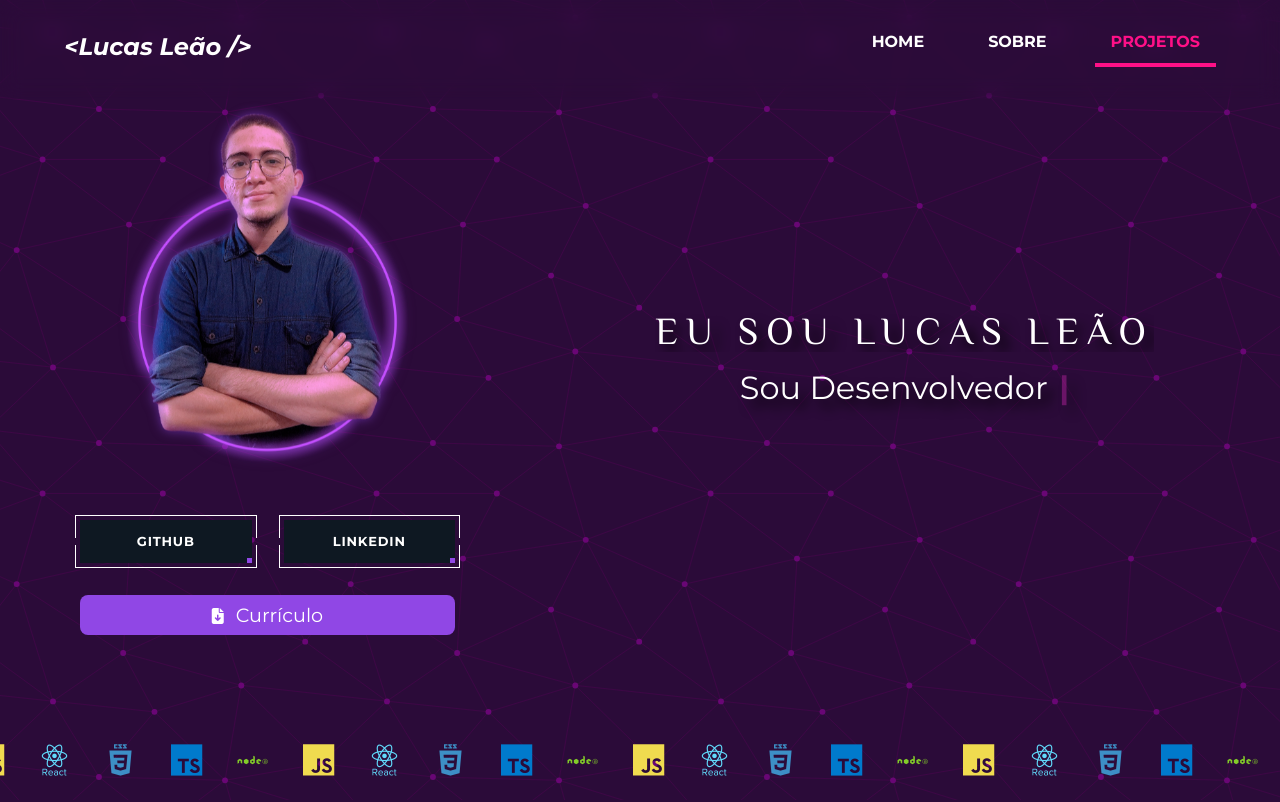
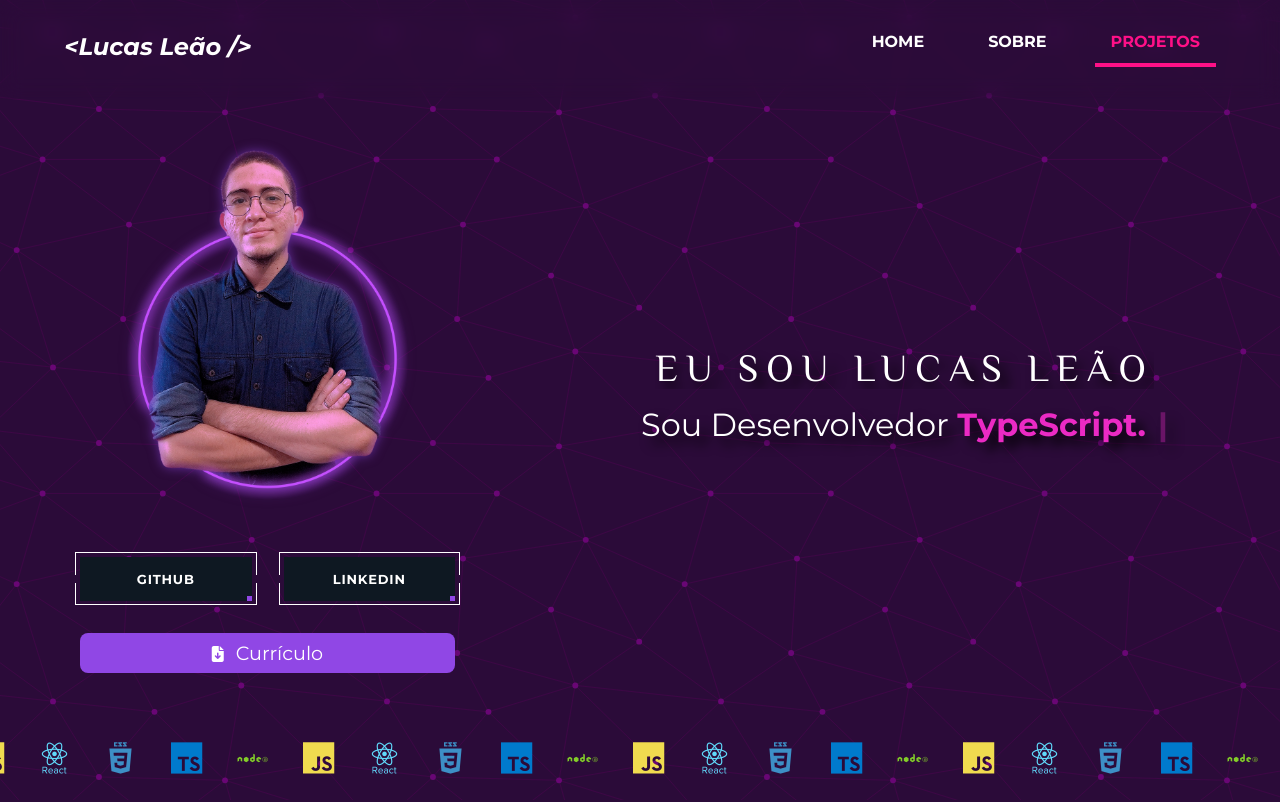
Before and after one commit to lllleao/portfolio, a React (Vite) app: page / in a window 1280 px wide. Shown: the top 802 px of the page. Built offline with nearby package versions, Linux system fonts and the light colour scheme; the HTML template or start-up script is replaced by a standard one.

Commit message:
fix: hero height bug

```diff
--- a/src/components/Home/index.tsx
+++ b/src/components/Home/index.tsx
@@ -1,5 +1,6 @@
 import React, { useEffect, useRef, useState } from 'react'
 import { useDispatch, useSelector } from 'react-redux'
+import { useInView } from 'react-intersection-observer'
 import { home } from '@store/reducers/intersection'
 
 import Slider from '@components/Slider'
@@ -8,24 +9,31 @@ import * as S from './styles'
 
 import avatar from '@images/perfil-fundo2.png'
 import cv from '@images/CV.pdf'
-import { useInView } from 'react-intersection-observer'
 import { RootReducer } from '@store/index'
 
 const Home = () => {
+    const { heightHeader } = useSelector(
+        (state: RootReducer) => state.intersection
+    )
     const [cvDownload, setCvDownload] = useState(false)
-    const { ref: myRef, inView } = useInView({ threshold: 0.2 })
     const [finished, setFinished] = useState(false)
     const [globalIndex, setGlobalIndex] = useState(0)
     const [letters, setLetters] = useState('')
     const [globalIndexOfArray, setGlobalIndexOfArray] = useState(0)
+
+    const { ref: myRef, inView } = useInView({ threshold: 0.2 })
+
     const developmentControll = useRef(true)
-    const { home: homeView, about, projects } = useSelector(
-            (state: RootReducer) => state.intersection
-        )
+
+    const {
+        home: homeView,
+        about,
+        projects
+    } = useSelector((state: RootReducer) => state.intersection)
     const text = ['  Full Stack. ', ' TypeScript. ', ' Python. ']
 
     useEffect(() => {
-        if (developmentControll.current) {
+        if (developmentControll.current && import.meta.env.VITE_NOT_MOUNT) {
             developmentControll.current = false
             return undefined
         }
@@ -73,9 +81,9 @@ const Home = () => {
 
     const dispatch = useDispatch()
     useEffect(() => {
-
         dispatch(home(inView))
     }, [inView, dispatch, homeView, about, projects])
+
 
     const handleAnimation = (e: React.MouseEvent<HTMLElement, MouseEvent>) => {
         e.preventDefault()
@@ -91,8 +99,8 @@ const Home = () => {
         }, 4000)
     }
     return (
-        <S.HeroContainer id="home" ref={myRef}>
-            <S.Hero className="container">
+        <S.HeroContainer id="home">
+            <S.Hero $heightHeader={heightHeader} ref={myRef} className="container mt-profile">
                 <S.Profile>
                     <img srcSet={avatar} alt="Leao Dev" />
                     <S.ProfileNav>
--- a/src/components/Home/styles.ts
+++ b/src/components/Home/styles.ts
@@ -3,6 +3,7 @@ import { keyframes, styled } from 'styled-components'
 type Props = {
     $download: boolean
 }
+
 const type = keyframes`
     from {
         opacity: 0.3;
@@ -29,16 +30,22 @@ export const HeroContainer = styled.section`
     display: flex;
     flex-direction: column;
     justify-content: space-between;
+    @media screen and (max-width: 1024px){
+        /* padding-top: 5rem; */
+        /* height: 100%; */
+    }
 `
-export const Hero = styled.div`
+export const Hero = styled.div<{$heightHeader: number}>`
     display: flex;
-    height: 100%;
     gap: 122px;
     align-items: center;
 
+    &.container {
+        margin-top: ${({$heightHeader}) => $heightHeader + 32}px;
+    }
+
     @media (max-width: 948px) {
         flex-direction: column;
-        justify-content: center;
         gap: 28px;
     }
 `
@@ -61,6 +68,7 @@ export const Profile = styled.div`
         }
     }
 `
+
 export const ProfileNav = styled.nav`
     margin-top: 32px;
     ul {
--- a/src/components/MenuMob/index.tsx
+++ b/src/components/MenuMob/index.tsx
@@ -1,4 +1,4 @@
-import { useState } from 'react'
+import { useEffect, useState } from 'react'
 import { MenuBobContainer } from './styles'
 import { useDispatch, useSelector } from 'react-redux'
 import { changeBackdropMenu } from '@store/reducers/intersection'
--- a/src/components/MenuMob/styles.ts
+++ b/src/components/MenuMob/styles.ts
@@ -47,8 +47,12 @@ export const MenuBobContainer = styled.div`
         top: 0;
         width: 100vw;
         height: 100vh;
-        z-index: 2;
+        transform: translateX(100%);
+        transition: transform 0.3s;
+
+        z-index: 1;
         &.active-menu-aside-backdrop {
+            transform: translateX(0);
             backdrop-filter: blur(10px);
         }
 
--- a/src/containers/Header/index.tsx
+++ b/src/containers/Header/index.tsx
@@ -1,13 +1,25 @@
 import MenuDeskTop from '@components/MenuDeskTop'
 import { HeaderContainer } from './styles'
 import MenuMob from '@components/MenuMob'
-import { useSelector } from 'react-redux'
+import { useDispatch, useSelector } from 'react-redux'
 import { RootReducer } from '@store/index'
+import { useEffect, useRef } from 'react'
+import { updateHeightHeader } from '@store/reducers/intersection'
 
 const Header = () => {
     const { backdropMenu } = useSelector((state: RootReducer) => state.intersection)
+    const { heightHeader } = useSelector((state: RootReducer) => state.intersection)
+    const header = useRef<HTMLHeadingElement>(null)
+    const dispatch = useDispatch()
+
+    useEffect(() => {
+        if (!header.current) return
+        // console.log(header.current.clientHeight)
+        dispatch(updateHeightHeader(header.current.clientHeight))
+    }, [])
+
     return (
-        <HeaderContainer className={backdropMenu ? 'active-backdrop-header' : ''}>
+        <HeaderContainer ref={header} className={backdropMenu ? 'active-backdrop-header' : ''}>
             <MenuDeskTop />
             <MenuMob />
         </HeaderContainer>
--- a/src/store/reducers/intersection.ts
+++ b/src/store/reducers/intersection.ts
@@ -5,13 +5,15 @@ type intersectionProps = {
     about: boolean
     projects: boolean
     backdropMenu: boolean
+    heightHeader: number
 }
 
 const initialState: intersectionProps = {
     home: true,
     about: false,
     projects: false,
-    backdropMenu: true
+    backdropMenu: true,
+    heightHeader: 0
 }
 
 const intersectionSlice = createSlice({
@@ -47,9 +49,12 @@ const intersectionSlice = createSlice({
         },
         changeBackdropMenu: (state, action: PayloadAction<boolean>) => {
             state.backdropMenu = action.payload
+        },
+        updateHeightHeader: (state, action: PayloadAction<number>) => {
+            state.heightHeader = action.payload
         }
     }
 })
 
-export const { home, about, projects, changeBackdropMenu } = intersectionSlice.actions
+export const { home, about, projects, changeBackdropMenu, updateHeightHeader } = intersectionSlice.actions
 export default intersectionSlice.reducer
```
Also changed, not shown: 1 other file (tests, documents, lock files or other folders).
